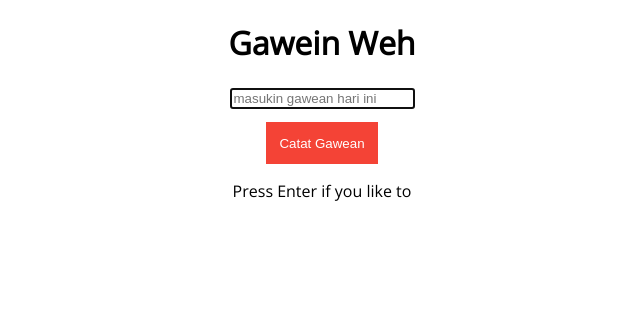
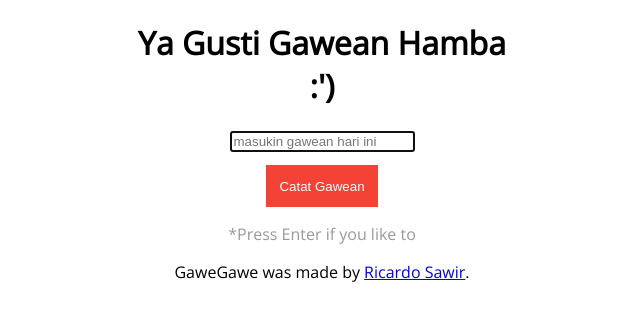
Before and after one commit to sawirricardo/gawegawe, a plain HTML site: page index.html in a window 1280 px wide. Shown: the whole page, without its empty margins (318-958 px from the left). Drawn offline with nearby package versions, Linux system fonts and the light colour scheme.

Commit message:
added overflow for the lists and revising the copy

```diff
--- a/index.html
+++ b/index.html
@@ -16,15 +16,19 @@
 </head>
 <body>
     <header class="bodi">
-        <h1>Gawein Weh</h1>
+        <h1>Ya Gusti Gawean Hamba :')</h1>
     </header>
     <main class="bodi">
         <input id="input" type="text" placeholder="masukin gawean hari ini">
         <div id="btn"><button id="enter" type="button">Catat Gawean</button></div>
-        <p>Press Enter if you like to</p>
+        <p style="color:#999999;">*Press Enter if you like to</p>
 
         <ul id="list"></ul>
     </main>
+    <footer class="bodi">
+        <p>GaweGawe was made by
+           <a href="https://github.com/sawirricardo" target="_blank">Ricardo Sawir</a>.</p>
+    </footer>
     <script src="scripts/main.js"></script>
 </body>
 </html>
```
